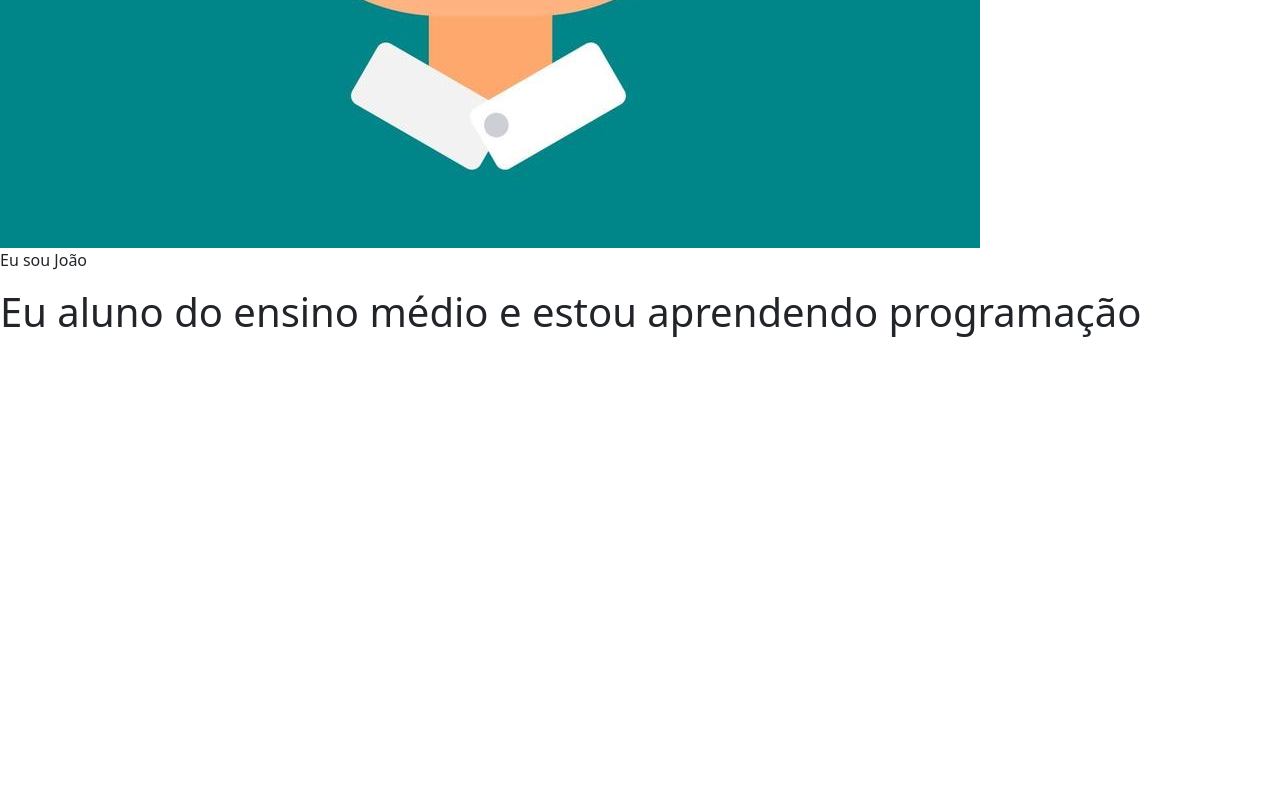
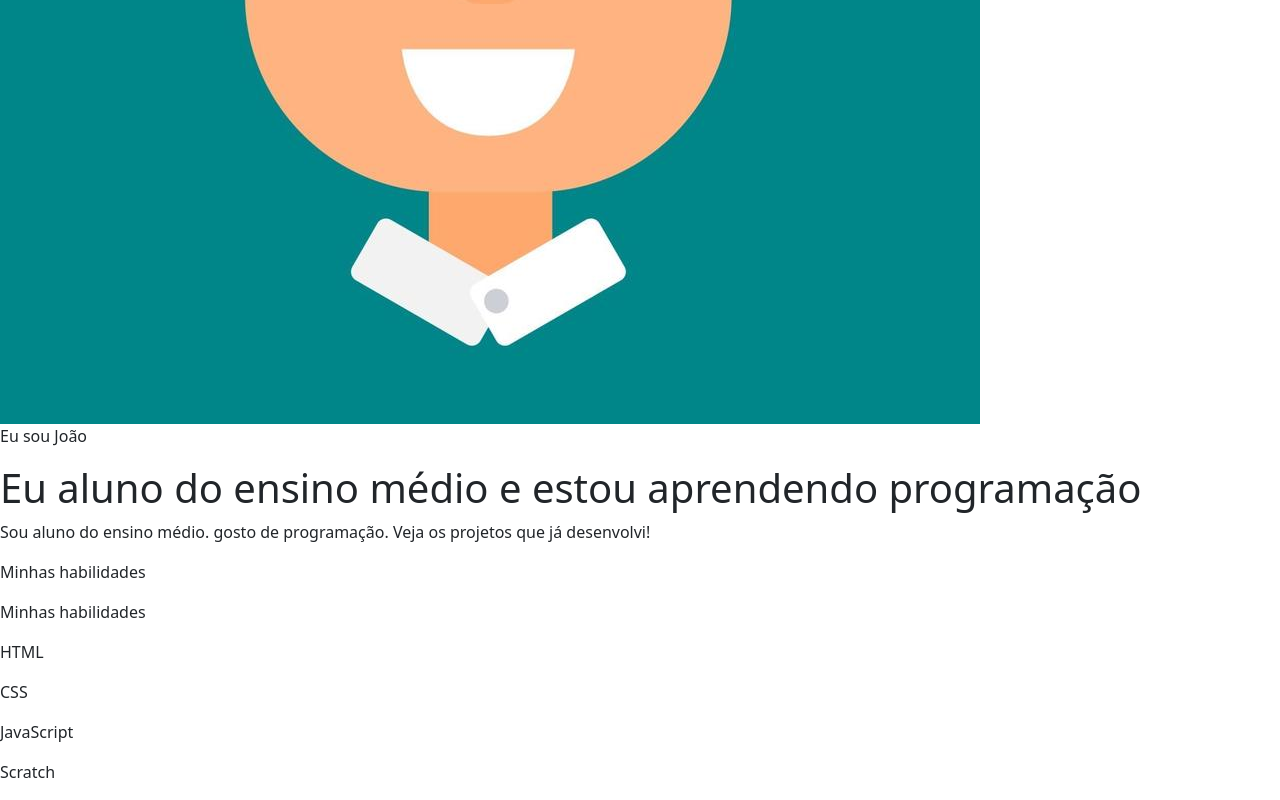
Before and after one commit to Jvsm246/vs-code, a plain HTML site: page index.html in a window 1280 px wide. Shown: the part 732-1532 px from the top of the page. Before the commit the page ends 1076 px from the top, so only its background shows below. Drawn offline with nearby package versions, Linux system fonts and the light colour scheme.

Commit message:
09 04  2025 2

```diff
--- a/index.html
+++ b/index.html
@@ -5,8 +5,20 @@
     <meta name="viewport" content="width=device-width, initial-scale=1.0" />
     <link rel="stylesheet" href="style.css" />
     <title>Meu portfólio</title>
-    <title>Document</title>
   </head>
+</body>
+ <header>
+  <h1>Meu site</h1>
+  <nav>
+      <a href="index.html">Sobre mim</a>
+  </nav>
+<header>
+<div classe="apresentação">
+  <h1>Olá! Eu sou Julia</h2>
+  <p>Eu tiro fotos</p>
+</div>
+</body>
+  </html>
   <meta charset="UTF-8" />
   <meta name="viewport" content="width=device-width, initial-scale=1.0" />
   <link href="https://cdn.jsdelivr.net/npm/bootstrap@5.3.3/dist/css/bootstrap.min.css" rel="stylesheet" integrity="sha384-QWTKZyjpPEjISv5WaRU9OFeRpok6YctnYmDr5pNlyT2bRjXh0JMhjY6hW+ALEwIH"  crossorigin="anonymous"  />
@@ -17,9 +29,20 @@
     <img src="imagens/foto.jpg" alt="avatar do João" srcset="" />
     <p>Eu sou João</p>
   <h1>Eu aluno do ensino médio e estou aprendendo programação</h1>
-  <header class="container">
-    <!-- código omitido -->
-  </header>
+  <p>
+    Sou aluno do ensino médio. gosto de programação. Veja os projetos que já
+    desenvolvi!
+  </p>Minhas habilidades</p>
+</body>
+  <!-- código omitido -->
+  <p>Minhas habilidades</p>
+  <div>
+    <p>HTML</p>
+    <p>CSS</p>
+    <p>JavaScript</p>
+    <p>Scratch</p>
+  </div>
+</body>
 
 
   <script
```
